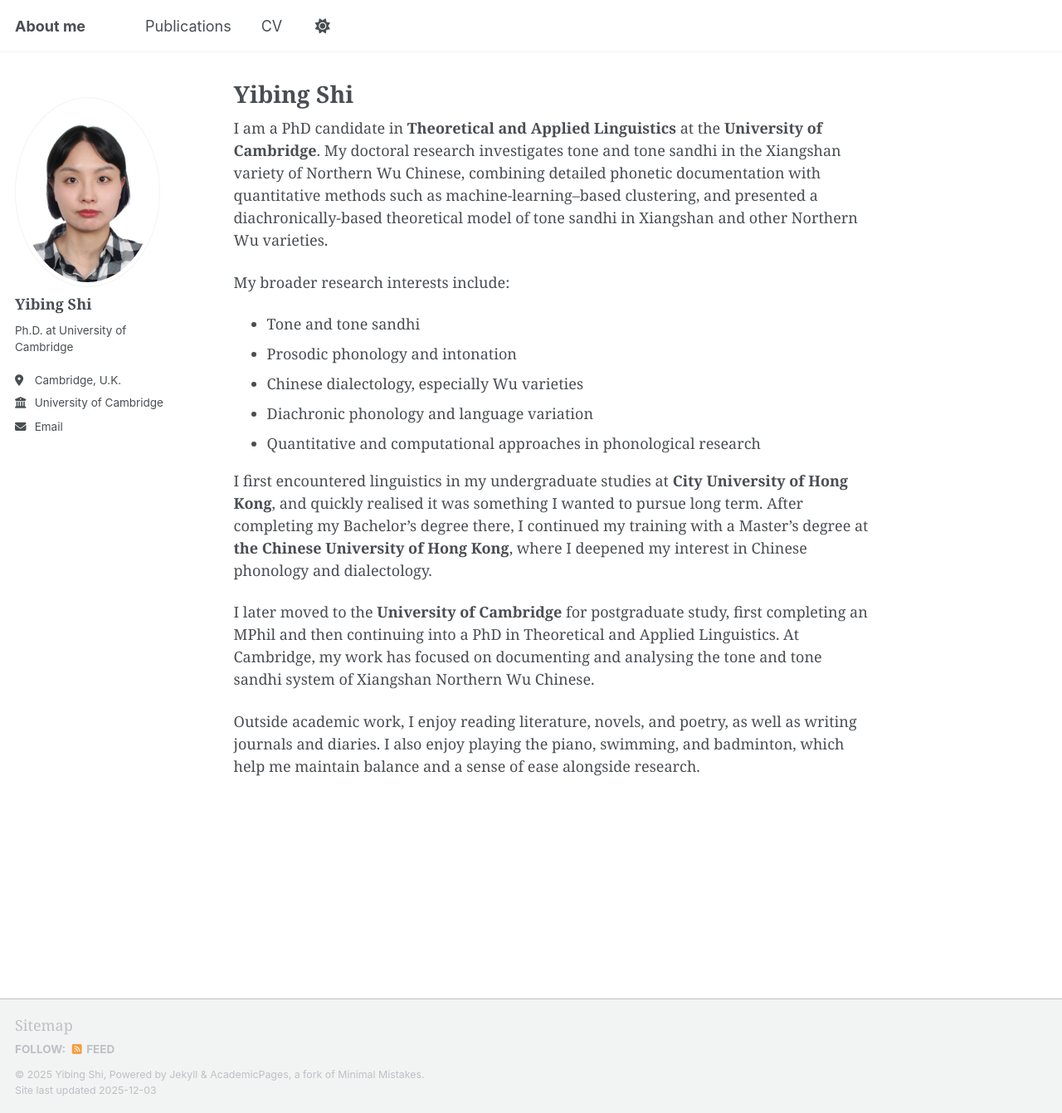
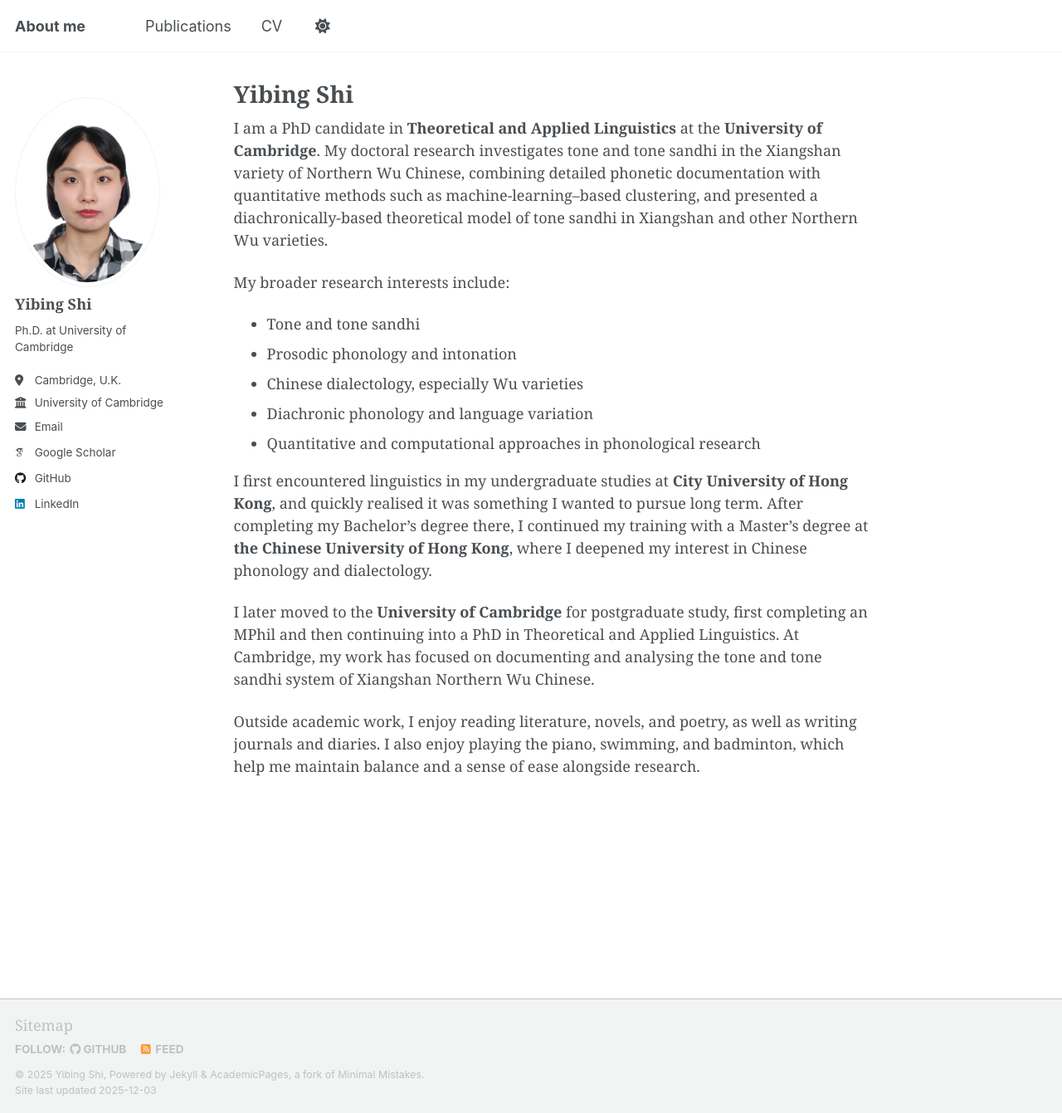
Before and after one commit to yibingshi418/yibingshi418.github.io, a Jekyll site: the page built from _pages/about.md, in a window 1280 px wide and 1341 px high. Shown: the whole window at 83% size. Built offline with Jekyll 4.4.1, drawn with Linux system fonts in a browser that asks for light colours; some web fonts are replaced; a script that is not in the unit is left out; part of the change alters nothing that is shown.

Commit message:
Update _config.yml

```diff
--- a/_config.yml
+++ b/_config.yml
@@ -18,7 +18,11 @@ author:
   bio      : "Ph.D. at University of Cambridge"
   location : "Cambridge, U.K."
   employer : "University of Cambridge"
-  email    : ""   # ← EMPTY so no mailto link will be created
+  email    : ""
+
+  googlescholar : "https://scholar.google.com.hk/citations?user=QW5E7bIAAAAJ&hl=en&oi=sra"
+  linkedin      : "https://www.linkedin.com/in/yibing-shi-7b417115b/?originalSubdomain=uk"
+  github        : "https://github.com/yibingshi418"
 
 # Publication categories
 publication_category:
```
